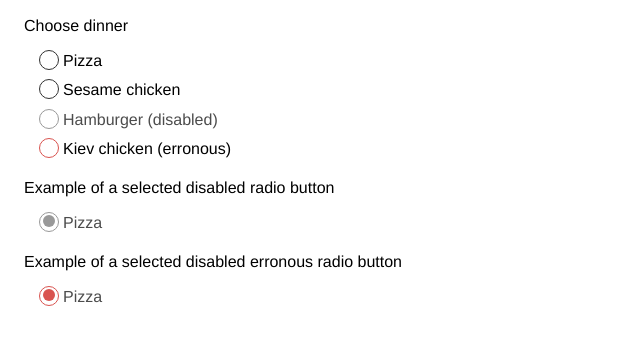
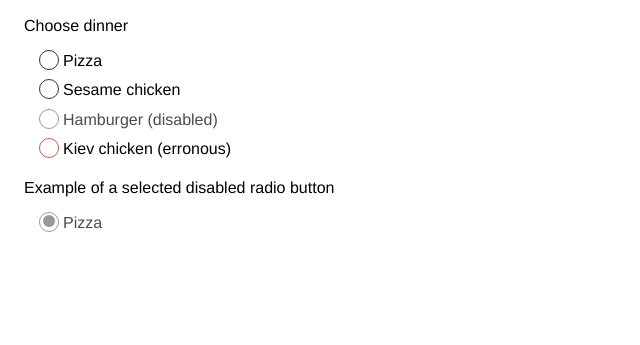
Before and after one commit to ottouusihakala/ottouusihakala.github.io, a plain HTML site: page radio-buttons.html in a window 1280 px wide. Shown: the part 97-442 px from the top of the page, without its empty margins (0-640 px from the left). Drawn offline with Linux system fonts and the light colour scheme.

Commit message:
removed unneeded example of an erronous disabled radiobutton

```diff
--- a/radio-buttons.html
+++ b/radio-buttons.html
@@ -121,13 +121,6 @@
             <label for="checkedAndDisabled">Pizza</label>
           </div>
         </fieldset>
-        <fieldset>
-          <legend>Example of a selected disabled erronous radio button</legend>
-          <div class="radio-wrapper">
-            <input checked disabled type="radio" class="error" value="pizza" name="checkedDisabledAndErronous" id="checkedDisabledAndErronous" />
-            <label for="checkedDisabledAndErronous">Pizza</label>
-          </div>
-        </fieldset>
       </section>
     </main>
   </body>
```
